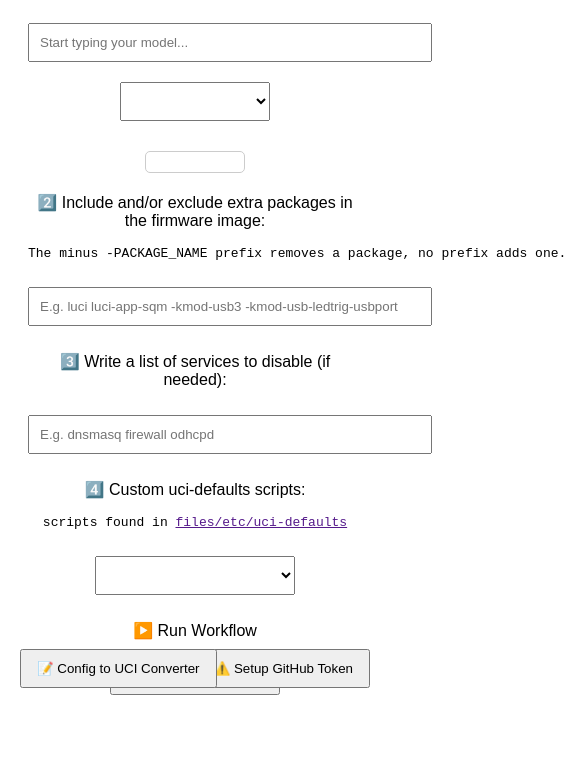
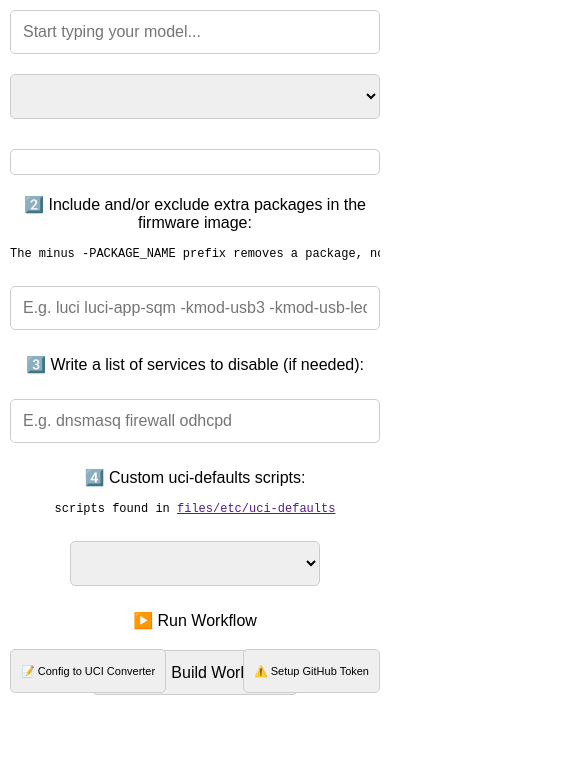
Before and after one commit to AzimsTech/OpenWrt-Builder, a plain HTML site: page index.html in a window 390 px wide. Shown: the part 136-916 px from the top of the page, 566 px wide, since content can reach past the window. Before the commit the page ends 859 px from the top, so only its background shows below. Drawn offline with Linux system fonts and the light colour scheme; no server answers.

Commit message:
💄 style(web): improve web page responsiveness and dark mode
- enhance form elements for better mobile experience
- improve dark mode color scheme
- adjust button positions for small screens

```diff
--- a/styles.css
+++ b/styles.css
@@ -1,55 +1,238 @@
-body { font-family: Arial, sans-serif; text-align: center; padding: 20px; }
-#tokenInput { width: 34%; min-width: 380px; padding: 10px; margin: 10px 0; }
-#modelInput { width: 32%; min-width: 380px; padding: 10px; margin: 10px 0; }
-#versionInput { width: 5%; min-width: 150px; padding: 10px; margin: 10px 0; }
-button { padding: 10px 15px; cursor: pointer; }
-#packagesInput { width: 30%; min-width: 380px; padding: 10px; margin: 10px 0; }
-#disabled_servicesInput { width: 30%; min-width: 380px; padding: 10px; margin: 10px 0; }
-#scriptsInput { width: 10%; min-width: 200px; padding: 10px; margin: 10px 0; }
-#customScriptInput { width: 30%; min-width: 380px; width: 594px; height: 157px; padding: 10px; margin: 10px auto; }
+body {
+    font-family: Arial, sans-serif;
+    text-align: center;
+    padding: 20px 20px 80px 20px; /* Added bottom padding for buttons */
+    margin: 0;
+    box-sizing: border-box;
+    min-height: 100vh;
+    position: relative;
+}
 
+/* Base form element styles */
+input, select, textarea, button {
+    box-sizing: border-box;
+    padding: 12px;
+    margin: 10px 0;
+    border-radius: 5px;
+    border: 1px solid #ccc;
+    font-size: 16px; /* Prevents zoom on iOS */
+}
 
+/* Token input */
+#tokenInput {
+    width: 100%;
+    max-width: 380px;
+}
+
+/* Model and version inputs - stack on mobile */
+#modelInput {
+    width: 100%;
+    max-width: 380px;
+}
+
+#versionInput {
+    width: 100%;
+    max-width: 200px;
+}
+
+/* Package and services inputs */
+#packagesInput, #disabled_servicesInput {
+    width: 100%;
+    max-width: 500px;
+}
+
+/* Scripts dropdown */
+#scriptsInput {
+    width: 100%;
+    max-width: 250px;
+}
+
+/* Custom script textarea */
+#customScriptInput {
+    width: 100%;
+    max-width: 500px;
+    height: 120px;
+    resize: vertical;
+}
+
+/* Buttons */
+button {
+    padding: 12px 20px;
+    cursor: pointer;
+    min-height: 44px; /* Touch-friendly size */
+    font-size: 16px;
+    margin: 5px;
+}
+
+/* Bottom corner buttons */
 #clearTokenButton, #setupTokenButton {
     position: fixed;
     bottom: 20px;
     right: 20px;
-    padding: 10px 15px;
+    padding: 12px 16px;
     cursor: pointer;
-}
-#buildInfo {
-    margin: 20px auto; /* Center the element horizontally */
-    padding: 10px;
-    border: 1px solid #ccc;
-    border-radius: 5px;
-    text-align: left;
-    width: 30%; /* Adjust width as needed */
-    box-sizing: border-box; /* Ensure padding and border are included in the width */
-    max-width: 100%; /* Ensure it does not exceed the parent width */
-}
-
-@media (prefers-color-scheme: dark) {
-    html {
-        background-color: #212830;
-        color: #ffffff; /* Ensure text is visible */
-        color-scheme: dark; /* Apply globally */
-    }
-    header, .btn {
-        background-color: #212830;
-        color: #ffffff; /* Consistent text color */
-    }
-    input, button, select, textarea {
-        color-scheme: dark; /* Include all relevant form elements */
-    }
-}
-
-#tokenForm, #setupTokenButton {
-    display: none;
+    font-size: 14px;
+    z-index: 1000;
 }
 
 #configToUciButton {
     position: fixed;
     bottom: 20px;
     left: 20px;
-    padding: 10px 15px;
+    padding: 12px 16px;
     cursor: pointer;
+    font-size: 14px;
+    z-index: 1000;
 }
+
+/* Build info box */
+#buildInfo {
+    margin: 20px auto;
+    padding: 15px;
+    border: 1px solid #ccc;
+    border-radius: 5px;
+    text-align: left;
+    width: 100%;
+    max-width: 500px;
+    box-sizing: border-box;
+}
+
+/* Form sections */
+form {
+    max-width: 600px;
+    margin: 0 auto;
+    padding: 0 10px;
+}
+
+/* Headings */
+h2 {
+    margin: 30px 0 20px 0;
+    font-size: 1.5em;
+}
+
+/* Paragraphs and text */
+p {
+    margin: 15px 0;
+    text-align: center; /* Center align description text */
+}
+
+/* Keep build info text left-aligned */
+#buildInfo p {
+    text-align: left;
+}
+
+pre {
+    text-align: center; /* Center align pre text too */
+    font-size: 14px;
+    overflow-x: auto;
+}
+
+/* Keep pre inside build info left-aligned */
+#buildInfo pre {
+    text-align: left;
+}
+
+/* Dark mode styles */
+@media (prefers-color-scheme: dark) {
+    html {
+        background-color: #212830;
+        color: #ffffff;
+        color-scheme: dark;
+    }
+
+    header, .btn {
+        background-color: #212830;
+        color: #ffffff;
+    }
+
+    input, button, select, textarea {
+        color-scheme: dark;
+        background-color: #2a3441;
+        border-color: #4a5568;
+        color: #ffffff;
+    }
+
+    #buildInfo {
+        border-color: #4a5568;
+        background-color: #2a3441;
+    }
+}
+
+/* Token form visibility */
+#tokenForm, #setupTokenButton {
+    display: none;
+}
+
+/* Mobile specific adjustments */
+@media (max-width: 768px) {
+    body {
+        padding: 15px 10px 80px 10px; /* Added bottom padding for buttons */
+    }
+
+    /* Stack form elements vertically with full width */
+    #modelInput, #versionInput {
+        width: 100%;
+        max-width: none;
+    }
+
+    /* Adjust corner buttons for mobile */
+    #clearTokenButton, #setupTokenButton {
+        bottom: 15px;
+        right: 10px;
+        font-size: 12px;
+        padding: 10px 12px;
+    }
+
+    #configToUciButton {
+        bottom: 15px;
+        left: 10px;
+        font-size: 12px;
+        padding: 10px 12px;
+    }
+
+    /* Smaller text for mobile */
+    h2 {
+        font-size: 1.3em;
+    }
+
+    pre {
+        font-size: 12px;
+    }
+
+    /* Adjust build info box */
+    #buildInfo {
+        padding: 12px;
+        font-size: 14px;
+    }
+
+    /* Make textarea smaller on mobile */
+    #customScriptInput {
+        height: 100px;
+    }
+}
+
+/* Very small screens */
+@media (max-width: 480px) {
+    body {
+        padding: 10px 5px 80px 5px; /* Added bottom padding for buttons */
+    }
+
+    form {
+        padding: 0 5px;
+    }
+
+    /* Adjust corner buttons for very small screens */
+    #clearTokenButton, #setupTokenButton {
+        bottom: 10px;
+        right: 5px;
+        font-size: 11px;
+        padding: 8px 10px;
+    }
+
+    #configToUciButton {
+        bottom: 10px;
+        left: 5px;
+        font-size: 11px;
+        padding: 8px 10px;
+    }
+}
```
